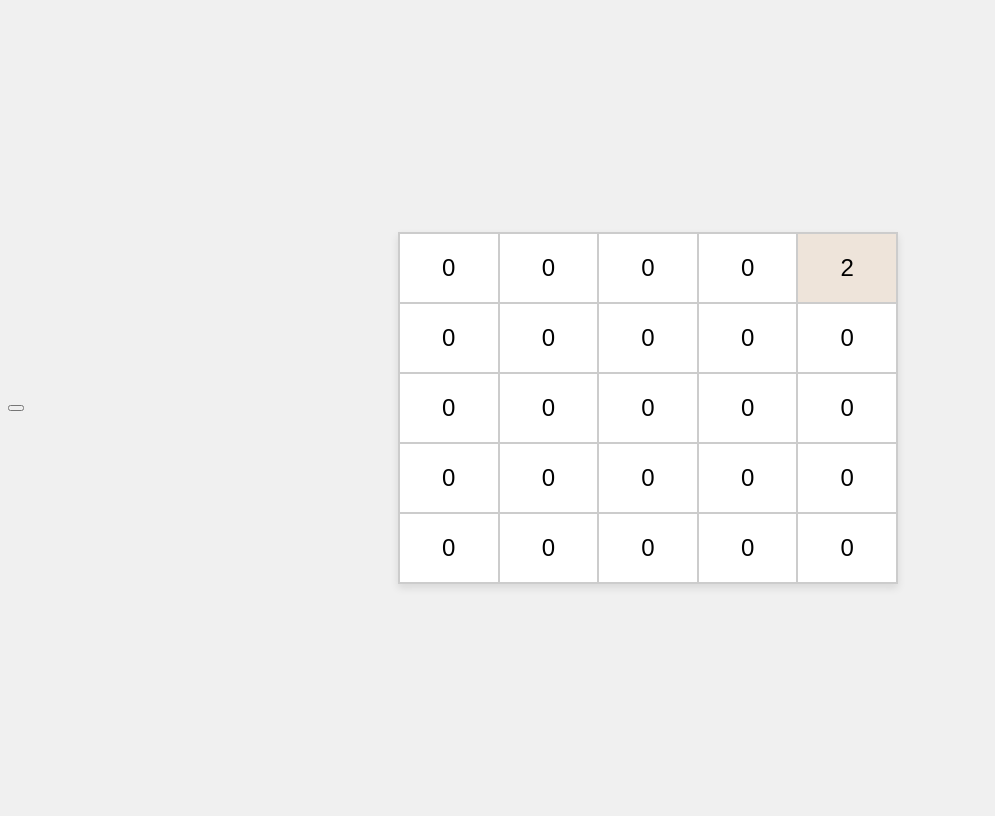
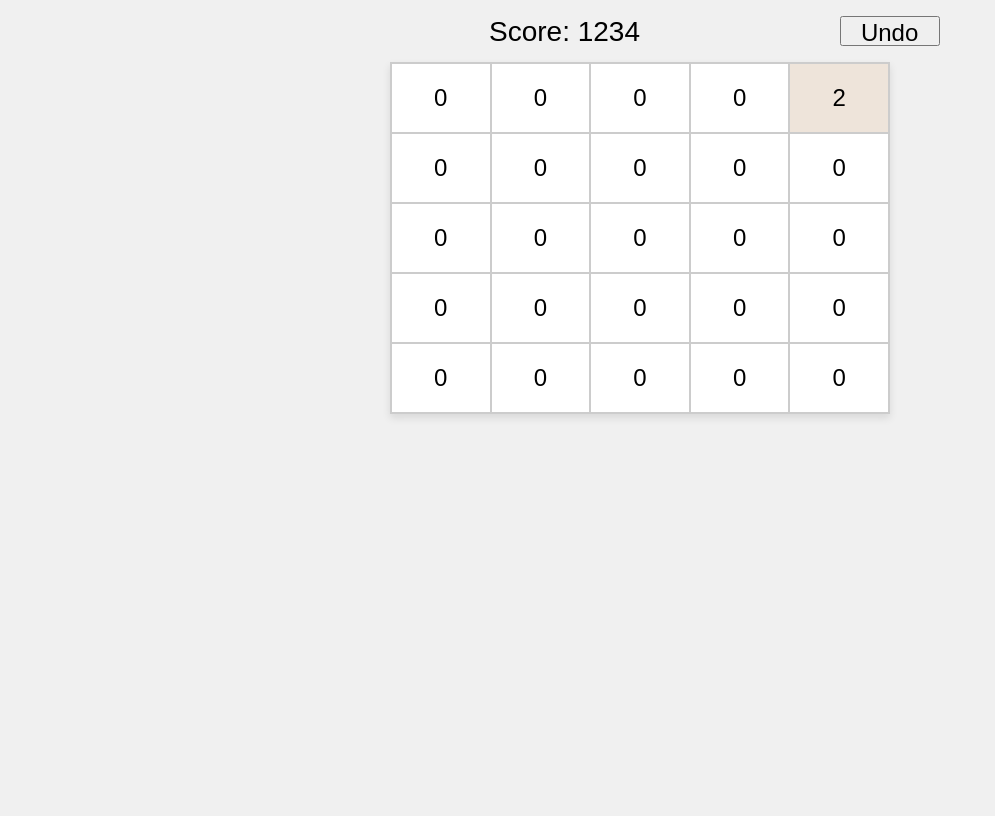
Before and after one commit to vgu734/2048, a Flask app: page / in a window 1280 px wide. Shown: the whole page, without its empty margins (0-995 px from the left). After the commit the page ends 418 px from the top, so only its background shows below. Run offline with Flask 3, Linux system fonts and the light colour scheme.

Commit message:
styling needed

```diff
--- a/app/static/css/styles.css
+++ b/app/static/css/styles.css
@@ -1,6 +1,14 @@
-html, body{
+body{
 	overflow: hidden;
 	background-color: #f0f0f0;
+	font-family: Arial, sans-serif;
+	font-size: 24px;
+	margin: 0;
+    padding: 0;
+    display: grid;
+    grid-template-rows: 1fr 5fr;
+    height: 100vh;
+    align-items: start;
 }
 table {
 	border-collapse: collapse;
@@ -15,21 +23,49 @@ td {
 	border: 2px solid #ccc;
 	padding: 20px;
 	text-align: center;
-	font-size: 24px;
 	transition: background-color 0.3s ease;
 	width: 20%;
 	height: 20%;
 }
 
+#container {
+    display: grid;
+    grid-template-rows: auto 1fr;
+    height: 100%;
+}
+
+#top-bar {
+    display: grid;
+    grid-template-columns: 50% 40%;
+    width: 100%;
+    padding: 1rem;
+    box-sizing: border-box;
+}
+
+#score {
+    height: 30px;
+    font-size: 28px;
+    align-content: center;
+    justify-self: end;
+}
+
+#undo {
+    width: 100px;
+    height: 30px;
+    font-size: 24px;
+    transition: background-color 0.3s ease;
+    justify-self: center;
+}
+
+#undo:hover {
+    background-color: #0056b3; /* Darker color on hover */
+}
 .board {
-	font-family: Arial, sans-serif;
 	display: flex;
 	justify-content: center;
 	align-items: center;
-	height: 100vh;
-	margin: 0;
-
 	position: relative;
+	flex-grow: 1;
 }
 .overlay {
     display: none;
--- a/app/templates/grid.html
+++ b/app/templates/grid.html
@@ -9,16 +9,16 @@
     </style>
 </head>
 <body>
-    <div id="game-over-overlay" class="overlay">
-	    <div class="overlay-content">
-	        <div id="game-over-message" class="game-over-message">GAME OVER</div>
-	        <button id="restart-button" class="restart-button">Restart</button>
+<div id="container">
+    <div id="top-bar">
+        <div id="score" class="score">
+        	Score: 1234
         </div>
+        <button id="undo" class="undo">
+        	Undo
+        </button>
     </div>
-
     <div id="board" class="board">
-		<div id="score" class="score"></div>
-		<button id="undo" class="undo"></button>
         <table>
             {% for row in grid_data %}
                 <tr>
@@ -30,6 +30,7 @@
                 </tr>
             {% endfor %}
         </table>
+    </div>
 </div>
 
     <script>
```
Also changed, not shown: app/static/undo.png (added). Lines whose indentation alone changed are shown as unchanged.
